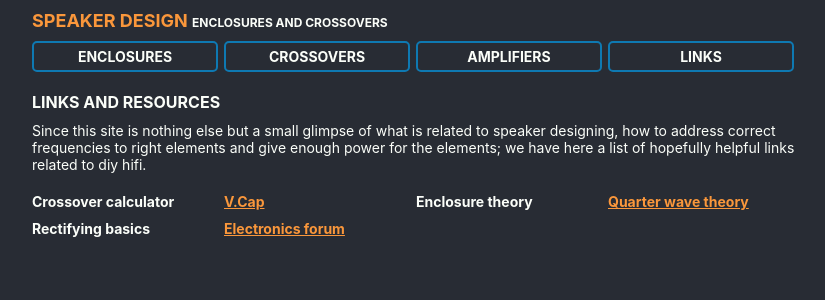
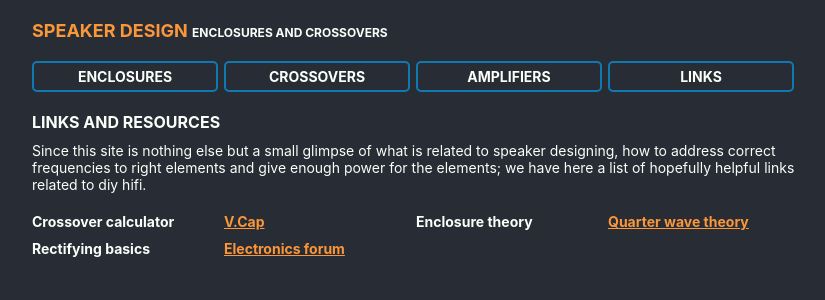
Before and after one commit to ville-valimaki/speakers, a React (Create React App) app: page /links in a window 1280 px wide. Shown: the top 300 px of the page, without its empty margins (224-1049 px from the left). Built offline with nearby package versions, Linux system fonts and the light colour scheme.

Commit message:
improvement: updated header and navigation styles

```diff
--- a/src/common/Header.tsx
+++ b/src/common/Header.tsx
@@ -2,8 +2,8 @@ import '../styles/Header.css';
 
 function Header() {
   return (
-    <div className="ContentContainer MarginedTop MarginedSmall">
-        <div className="ContentFull CenteredOnMobile">
+    <div className="ContentContainer">
+        <div className="V2ContentFull V2HPaddedOnSmall Header">
             <h1 className="Header1">Speaker design <span>Enclosures and Crossovers</span></h1>
         </div>
     </div>
--- a/src/common/Navigation.tsx
+++ b/src/common/Navigation.tsx
@@ -5,25 +5,27 @@ import { useNavigate } from "react-router-dom";
 function Navigation() {
     const navigate = useNavigate();
     return (
-    <div className="ContentContainer MarginedSmall NavItems">
-        <div className="ContentQuarter MarginedSmall">
+    <div className="ContentContainer">
+        <div className="V2ContentFull V2VPaddingLarge">
+            <div className="V2ContentQuarter V2VPaddingMediumOnSmall">
                 <div className="NavItem">
                     <a href="/" className="NavLink" onClick={(event) => {event.preventDefault(); navigate('/', { replace: true })}}>Enclosures</a>
                 </div>
             </div>
-        <div className="ContentQuarter MarginedSmall">
+            <div className="V2ContentQuarter V2VPaddingMediumOnSmall">
                 <div className="NavItem">
                     <a href="/speakers/src/pages/Crossovers.tsx" className="NavLink" onClick={(event) => {event.preventDefault(); navigate('/crossovers', { replace: true })}}>Crossovers</a>
                 </div>
             </div>
-        <div className="ContentQuarter MarginedSmall">
+            <div className="V2ContentQuarter">
                 <div className="NavItem">
                     <a href="/speakers/src/pages/Amplifiers.tsx" className="NavLink" onClick={(event) => {event.preventDefault(); navigate('/amplifiers', { replace: true })}}>Amplifiers</a>
                 </div>
             </div>
-        <div className="ContentQuarter MarginedSmall">
+            <div className="V2ContentQuarter">
                 <div className="NavItem">
                     <a href="/speakers/src/pages/Links.tsx" className="NavLink" onClick={(event) => {event.preventDefault(); navigate('/links', { replace: true })}}>Links</a>
+                </div>
             </div>
         </div>
     </div>
--- a/src/styles/Header.css
+++ b/src/styles/Header.css
@@ -1,3 +1,9 @@
+.Header {
+  padding-top: var(--gutter);
+  padding-bottom: var(--gutter);
+  text-align: center;
+}
+
 .Header1 {
   color: var(--orange);
   font-size: var(--fontSizeLarge);
--- a/src/styles/LayoutV2.css
+++ b/src/styles/LayoutV2.css
@@ -45,6 +45,10 @@
     padding-bottom: var(--gutter);
 }
 
+.V2VPaddingMediumOnSmall {
+    padding-bottom: var(--gutterHalf);
+}
+
 .V2ContentFull.Column,
 .V2ContentHalf.Column,
 .V2ContentQuarter.Column,
@@ -70,6 +74,10 @@
         padding-right: 0;
     }
 
+    .V2VPaddingMediumOnSmall {
+        padding-bottom: 0;
+    }
+
     .V2HRightPaddingOnLarge {
         padding-right: var(--gutterHalf);
     }
```
Lines whose indentation alone changed are shown as unchanged.
